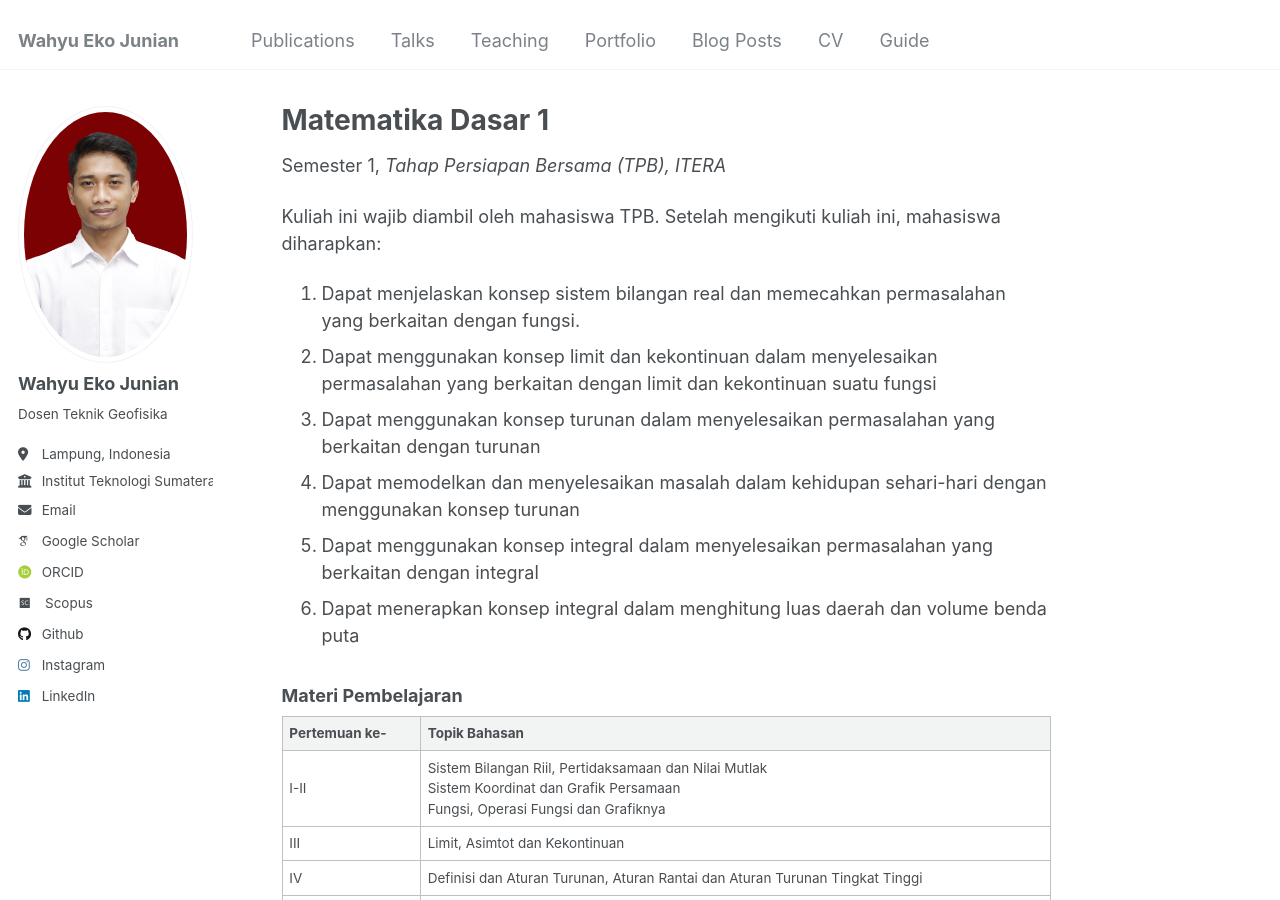
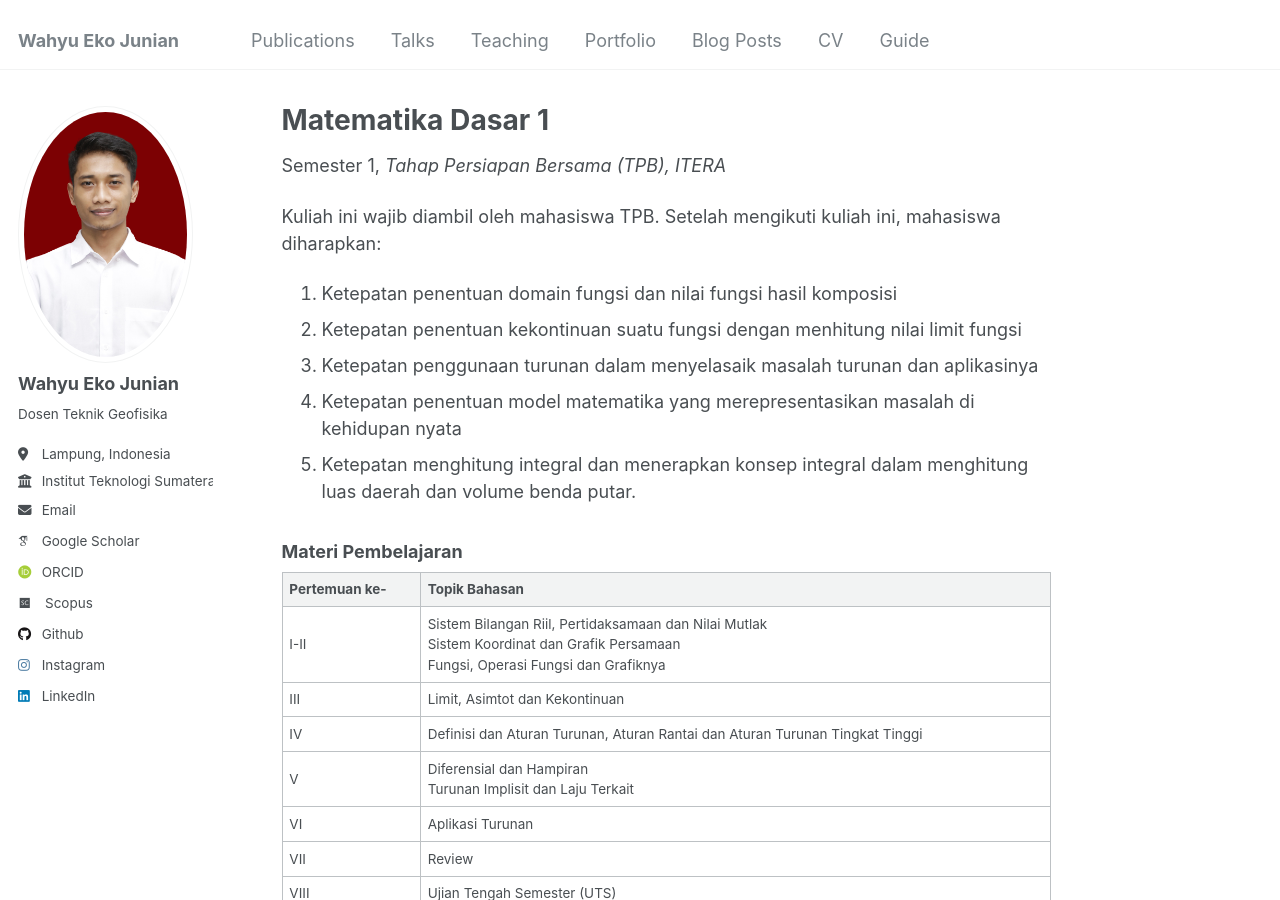
Before and after one commit to wahyuejunian/wejunian, a Jekyll site: the page built from _teaching/Matdas1.md, in a window 1280 px wide and 900 px high. Built offline with Jekyll 4.4.1, drawn with Linux system fonts in a browser that asks for light colours; some web fonts are replaced.

Commit message:
Update Matdas1.md

```diff
--- a/_teaching/Matdas1.md
+++ b/_teaching/Matdas1.md
@@ -8,12 +8,11 @@ location: "Lampung Selatan, Indonesia"
 ---
 
 Kuliah ini wajib diambil oleh mahasiswa TPB. Setelah mengikuti kuliah ini, mahasiswa diharapkan:
-1. Dapat menjelaskan konsep sistem bilangan real dan memecahkan permasalahan yang berkaitan dengan fungsi.
-2. Dapat menggunakan konsep limit dan kekontinuan dalam menyelesaikan permasalahan yang berkaitan dengan limit dan kekontinuan suatu fungsi
-3. Dapat menggunakan konsep turunan dalam menyelesaikan permasalahan yang berkaitan dengan turunan
-4. Dapat memodelkan dan menyelesaikan masalah dalam kehidupan sehari-hari dengan menggunakan konsep turunan
-5. Dapat menggunakan konsep integral dalam menyelesaikan permasalahan yang berkaitan dengan integral
-6. Dapat menerapkan konsep integral dalam menghitung luas daerah dan volume benda puta
+1.  Ketepatan penentuan domain fungsi dan nilai fungsi hasil komposisi
+2.  Ketepatan penentuan kekontinuan suatu fungsi dengan menhitung nilai limit fungsi
+3.  Ketepatan penggunaan turunan dalam menyelasaik masalah turunan dan aplikasinya
+4.  Ketepatan penentuan model matematika yang merepresentasikan masalah di kehidupan nyata
+5.  Ketepatan menghitung integral dan menerapkan konsep integral dalam menghitung luas daerah dan volume benda putar.
 
 
 ### Materi Pembelajaran
```
